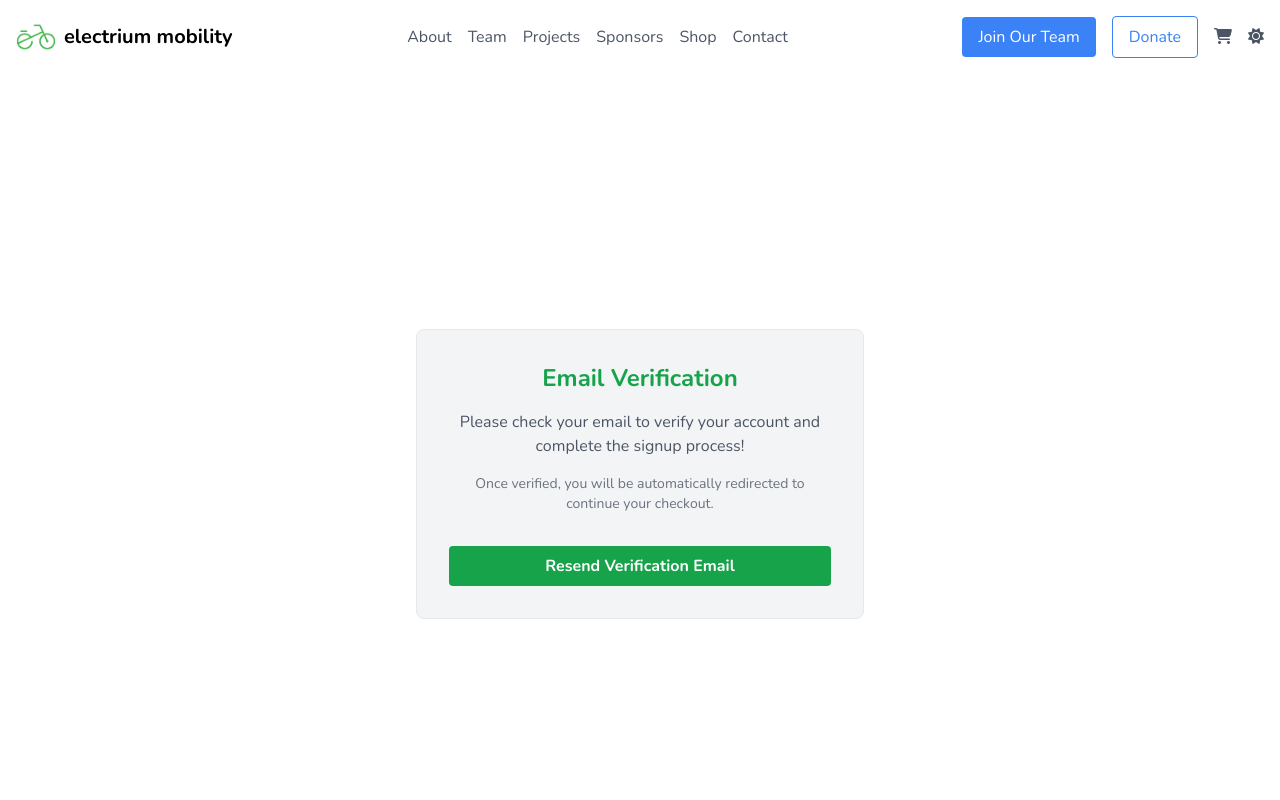
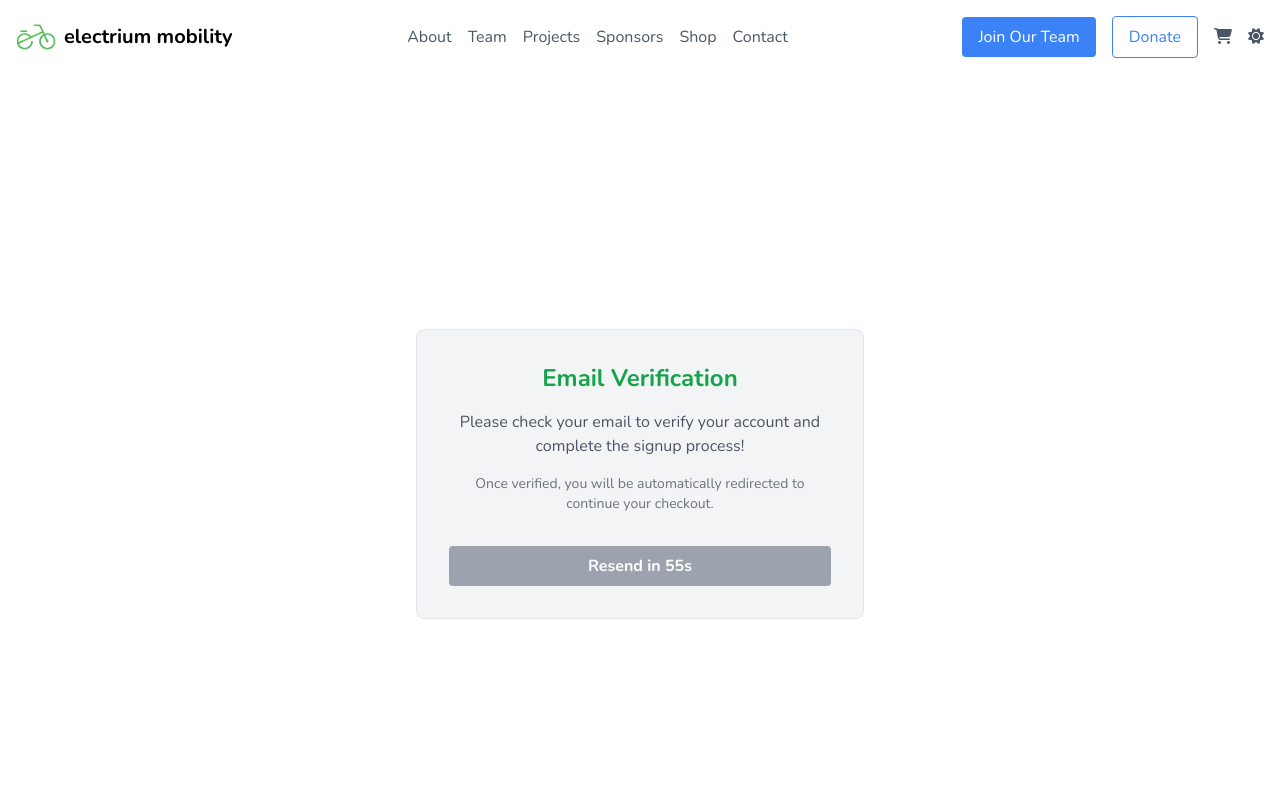
Before and after one commit to Electrium-Mobility/Electrium-store, a Next.js app: page /email-verification in a window 1280 px wide. Shown: the top 800 px of the page. Built offline with nearby package versions, Linux system fonts and the light colour scheme; no server answers.

Commit message:
Initializes timer at 60 seconds

```diff
--- a/app/email-verification/page.tsx
+++ b/app/email-verification/page.tsx
@@ -5,7 +5,7 @@ import { createClient } from '@/utils/supabase/client';
 import { useSearchParams } from 'next/navigation';
 
 const EmailVerification = () => {
-    const [cooldown, setCooldown] = useState(0);
+    const [cooldown, setCooldown] = useState(60);
     const searchParams = useSearchParams();
     const email = searchParams.get('email');
 
```
